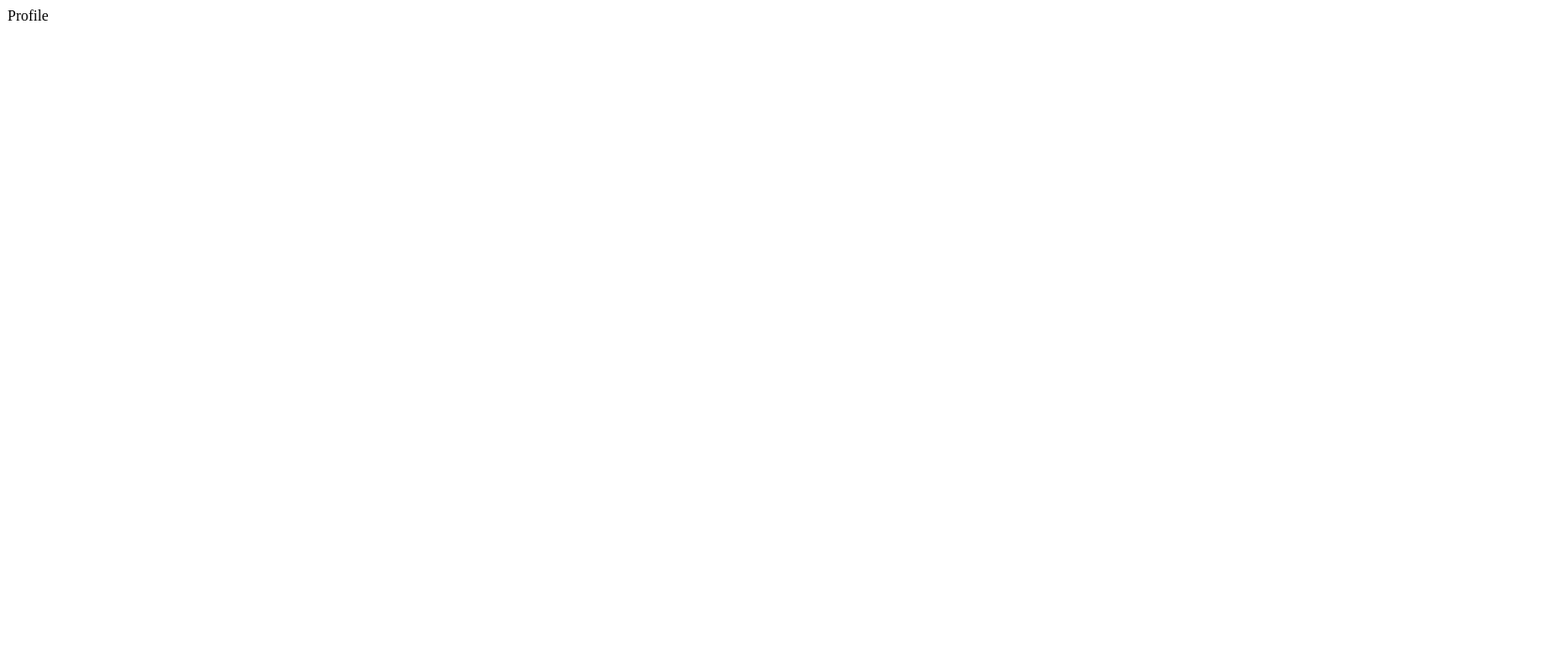
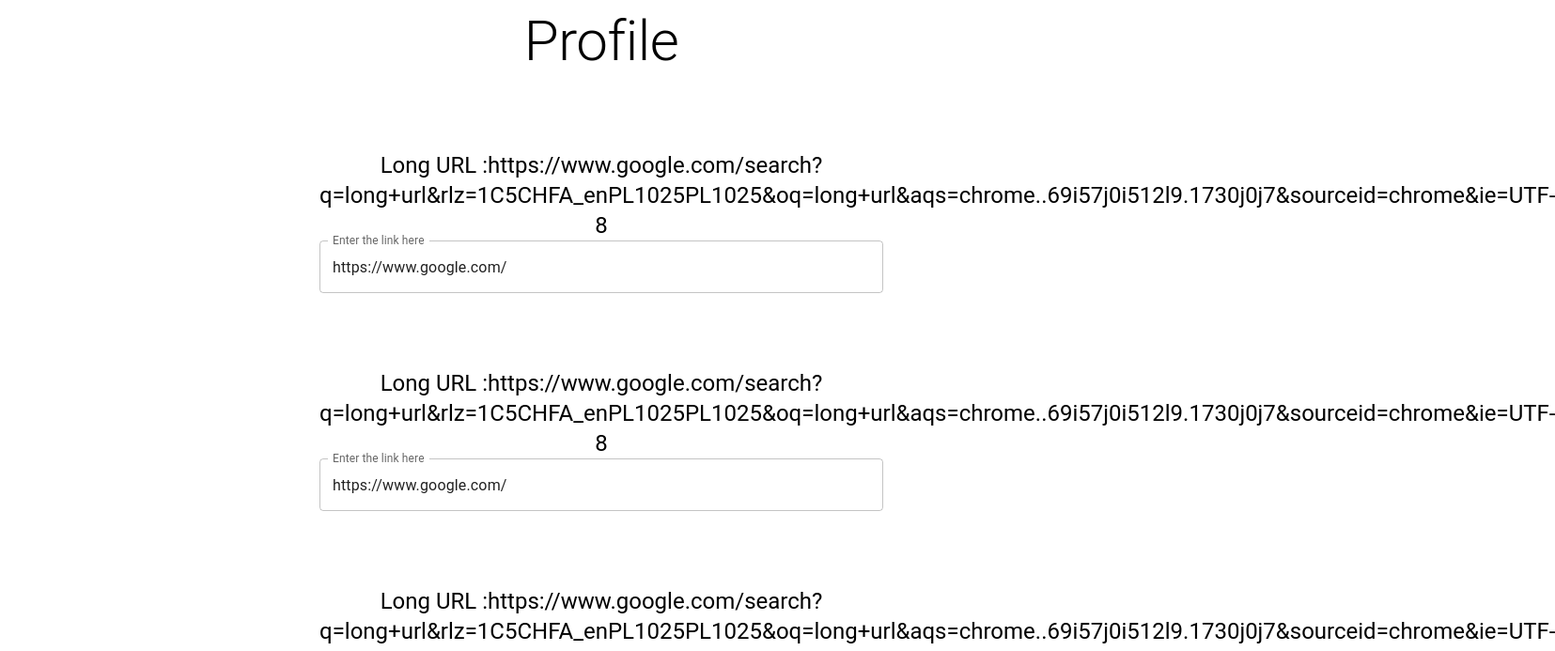
Before and after one commit to IkboljonMe/short-url, a React (Vite) app in the folder client/: page /profile in a window 1280 px wide. Shown: the top 693 px of the page at 94% size, 1655 px wide, since content can reach past the window. Built offline with nearby package versions, Linux system fonts and the light colour scheme.

Commit message:
default user profile

```diff
--- a/client/src/components/Profile/index.tsx
+++ b/client/src/components/Profile/index.tsx
@@ -1,5 +1,30 @@
+import { Typography, Container, Stack, Box, TextField } from "@mui/material";
 const Profile = () => {
-  return <div>Profile</div>;
+  const arr = [1, 2, 3, 4, 5];
+  return (
+    <Container maxWidth="sm">
+      <Stack
+        spacing={10}
+        sx={{ display: "flex", alignContent: "center", textAlign: "center", justifyContent: "center", alignItems: "center" }}
+        direction="column"
+      >
+        <Typography align="center" variant="h2">
+          Profile
+        </Typography>
+        {arr.map((url, index) => (
+          <Box key={index}>
+            <Stack direction="column" maxWidth="sm">
+              <Typography textAlign="center" variant="h5" maxWidth="sm">
+                Long URL
+                :https://www.google.com/search?q=long+url&rlz=1C5CHFA_enPL1025PL1025&oq=long+url&aqs=chrome..69i57j0i512l9.1730j0j7&sourceid=chrome&ie=UTF-8
+              </Typography>
+              <TextField id="outlined-search" label="Enter the link here" type="search" defaultValue="https://www.google.com/" />
+            </Stack>
+          </Box>
+        ))}
+      </Stack>
+    </Container>
+  );
 };
 
 export default Profile;
```
